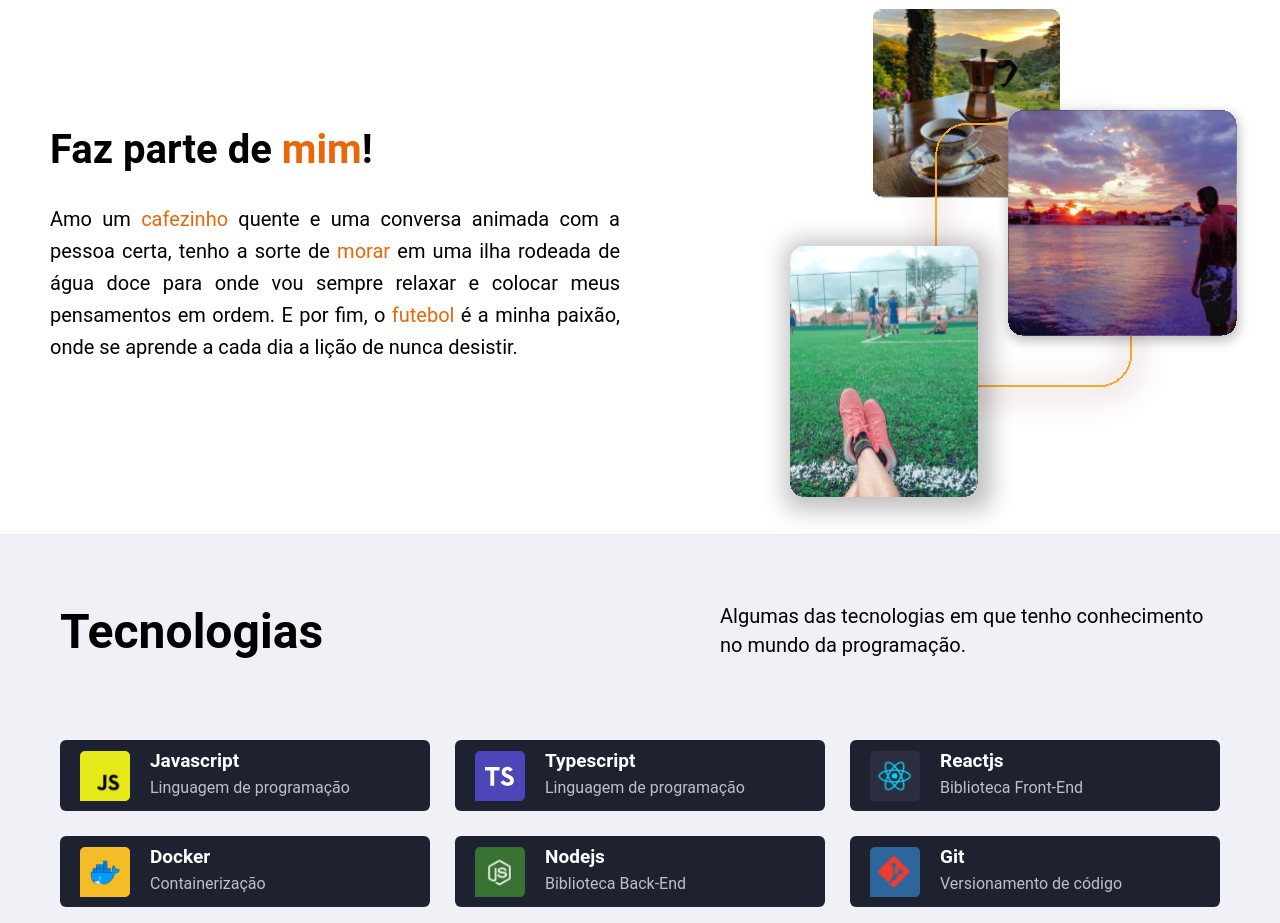
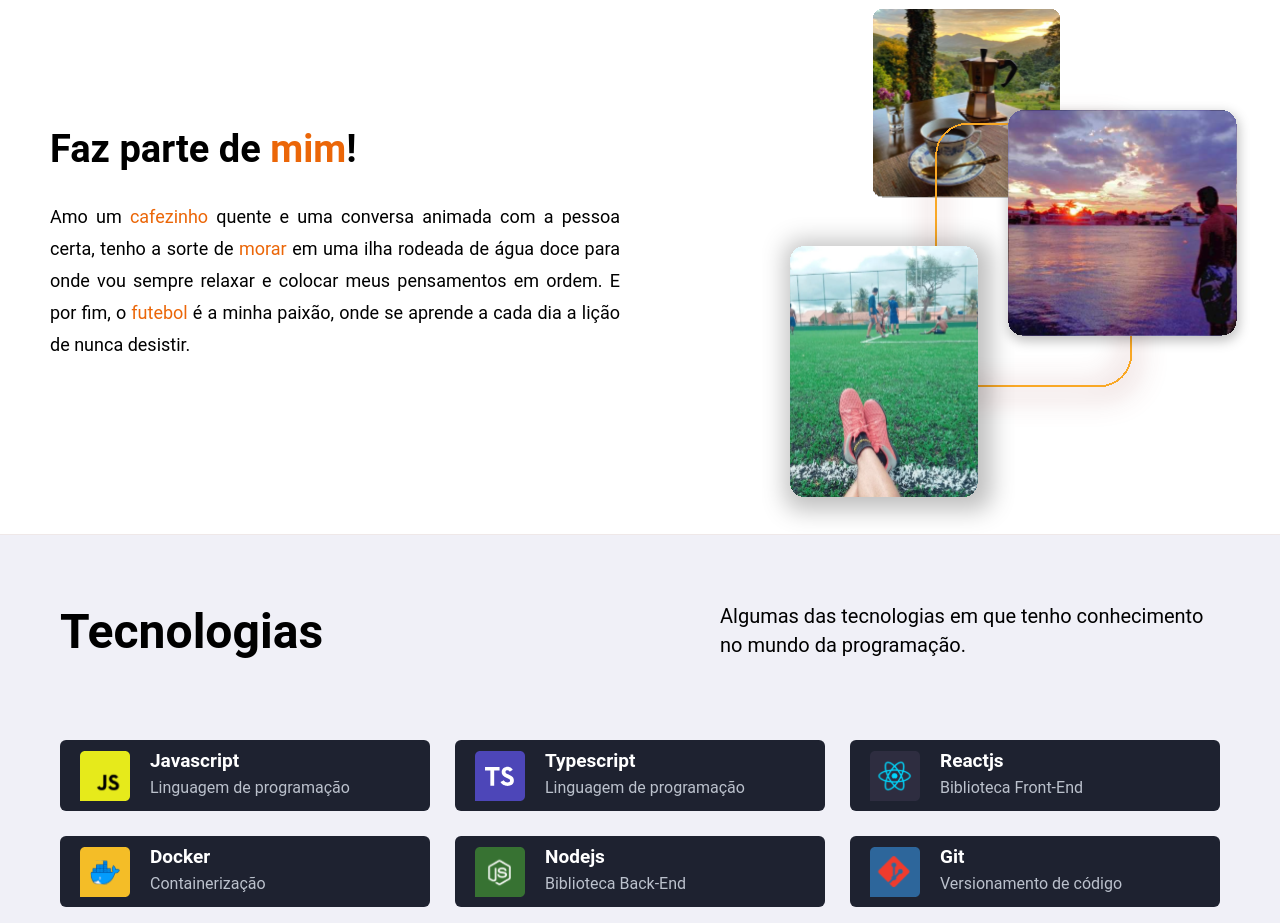
Before and after one commit to diegotimao/portifolio, a React (Create React App) app: page / in a window 1280 px wide. Shown: the part 1520-2443 px from the top of the page. Built offline with nearby package versions, Linux system fonts and the light colour scheme.

Commit message:
feat: Alterando o tamanho da font do componente motaivation

```diff
--- a/src/components/Motivation/styles.css
+++ b/src/components/Motivation/styles.css
@@ -30,7 +30,7 @@
 }
 
 .my-sobre h1 {
-  font-size: 32px;
+  font-size: 30px;
 }
 
 .my-sobre p {
@@ -61,10 +61,10 @@
   }
 
   .my-sobre h1 {
-    font-size: 40px;
+    font-size: 38px;
   }
 
   .my-sobre p {
-    font-size: 20px;
+    font-size: 18px;
   }
 }
```
